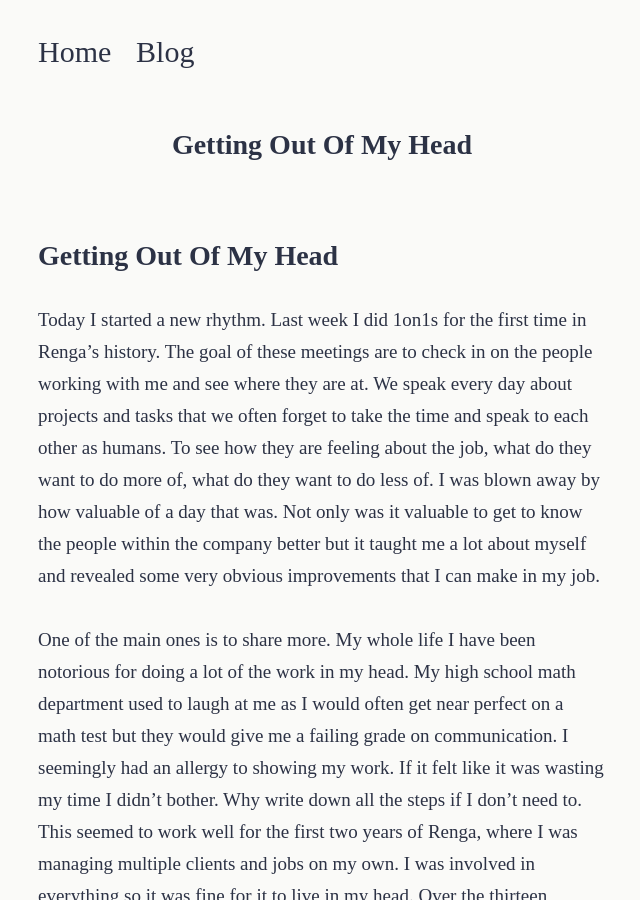
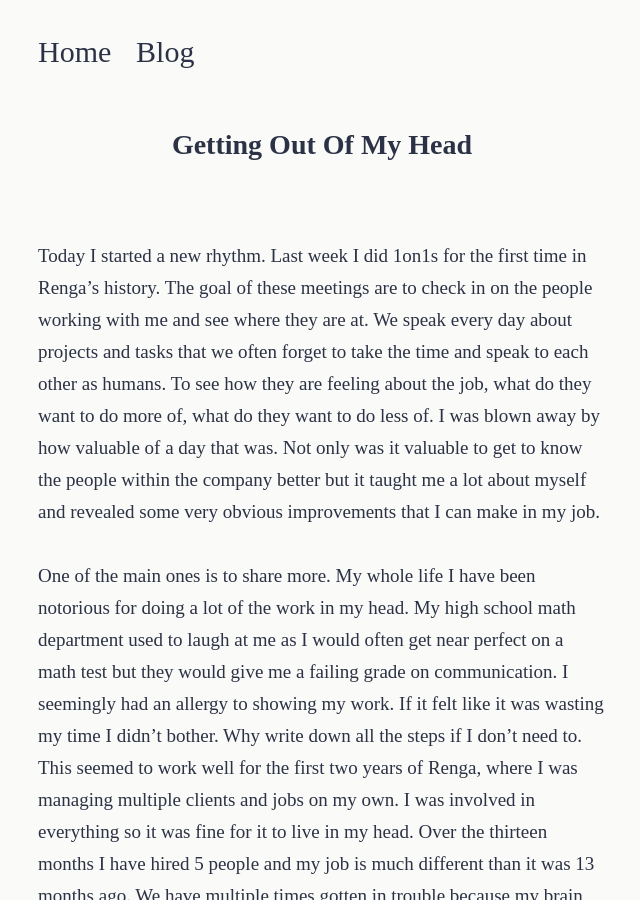
Before and after one commit to jaredhenriques/blog, a Jekyll site: the page built from _posts/2020-02-10-getting-out-of-my-head.md, in a window 1280 px wide and 900 px high. Shown: the whole window, without its empty margins (318-958 px from the left). Built offline with Jekyll 4.4.1, drawn with Linux system fonts in a browser that asks for light colours; some web fonts are replaced; our own code applies the rules of GitHub Pages for plain Markdown files.

Commit message:
Update 2020-02-10-getting-out-of-my-head.md

```diff
--- a/_posts/2020-02-10-getting-out-of-my-head.md
+++ b/_posts/2020-02-10-getting-out-of-my-head.md
@@ -1,8 +1,6 @@
 ---
 published: true
 ---
-## Getting Out Of My Head
-
 Today I started a new rhythm. Last week I did 1on1s for the first time in Renga's history. The goal of these meetings are to check in on the people working with me and see where they are at. We speak every day about projects and tasks that we often forget to take the time and speak to each other as humans. To see how they are feeling about the job, what do they want to do more of, what do they want to do less of. I was blown away by how valuable of a day that was. Not only was it valuable to get to know the people within the company better but it taught me a lot about myself and revealed some very obvious improvements that I can make in my job.
 
 One of the main ones is to share more. My whole life I have been notorious for doing a lot of the work in my head. My high school math department used to laugh at me as I would often get near perfect on a math test but they would give me a failing grade on communication. I seemingly had an allergy to showing my work. If it felt like it was wasting my time I didn't bother. Why write down all the steps if I don't need to. This seemed to work well for the first two years of Renga, where I was managing multiple clients and jobs on my own. I was involved in everything so it was fine for it to live in my head. Over the thirteen months I have hired 5 people and my job is much different than it was 13 months ago. We have multiple times gotten in trouble because my brain and email inbox is the keeper of all tasks, updates and deadlines. This is not an ideal situation. We have started to have a daily standup as a way of getting all project related information out of my head and it's been extremely helpful. However I have continued to hold and shoulder all of the internal projects and admin tasks of running the business.
```
